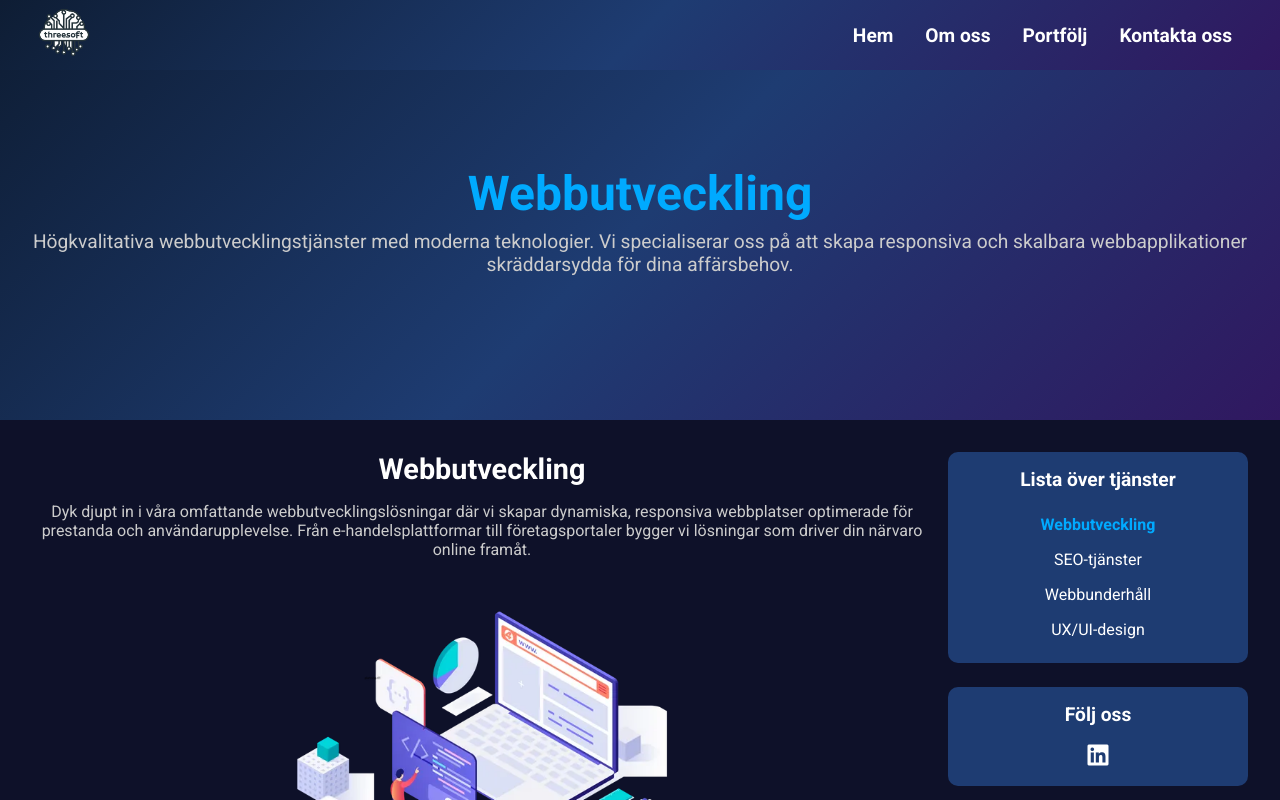
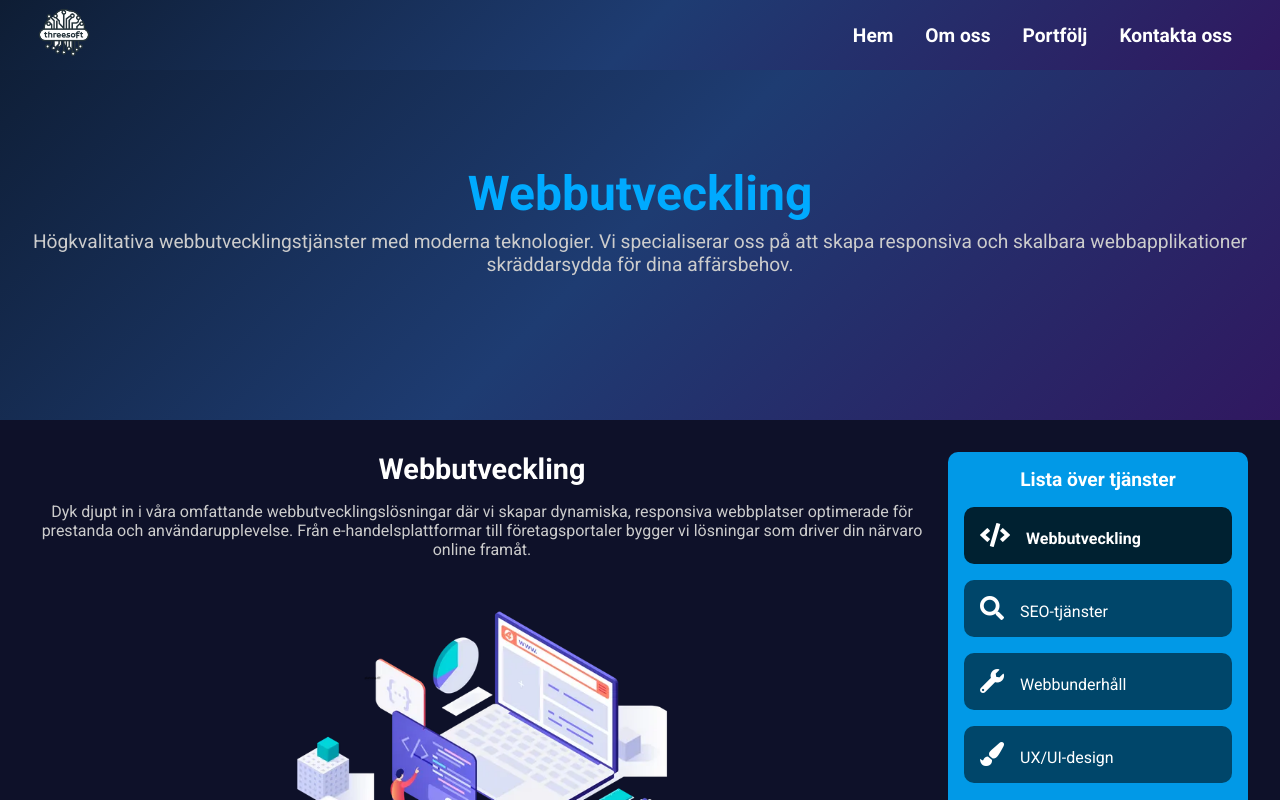
Before and after one commit to ejaz0/shirkat, a React (Create React App) app: page /service/1 in a window 1280 px wide. Shown: the top 800 px of the page. Built offline with nearby package versions, Linux system fonts and the light colour scheme.

Commit message:
Changed design of service details

```diff
--- a/public/index.html
+++ b/public/index.html
@@ -22,6 +22,12 @@
 
   <!-- Title -->
   <title>Threesoft - Your Partner in Web Development</title>
+  <link
+  rel="stylesheet"
+  href="https://cdnjs.cloudflare.com/ajax/libs/font-awesome/6.0.0-beta3/css/all.min.css"
+  integrity="sha384-k6RqeWeci5ZR/Lv4MR0sA0FfDOM1zPv6b2m1p+0FZjyy5yWmW1Rg5HTgQHcSkueZ"
+  crossorigin="anonymous"
+/>
 
   <!-- Favicon -->
   <link rel="icon" href="%PUBLIC_URL%/favicon.ico" type="image/x-icon" />
--- a/src/Components/ServiceDetail.js
+++ b/src/Components/ServiceDetail.js
@@ -22,25 +22,29 @@ const ServiceDetail = React.memo(() => {
             title: t('serviceDetail.webDevelopment.title'),
             description: t('serviceDetail.webDevelopment.description'),
             details: t('serviceDetail.webDevelopment.details'),
-            mainImage: WebdevImage
+            mainImage: WebdevImage,
+            icon: 'fas fa-code' // Font Awesome icon class
         },
         2: {
             title: t('serviceDetail.seoServices.title'),
             description: t('serviceDetail.seoServices.description'),
             details: t('serviceDetail.seoServices.details'),
-            mainImage: SeoImage
+            mainImage: SeoImage,
+            icon: 'fas fa-search' // Font Awesome icon class
         },
         3: {
             title: t('serviceDetail.webMaintenance.title'),
             description: t('serviceDetail.webMaintenance.description'),
             details: t('serviceDetail.webMaintenance.details'),
-            mainImage: MaintenanceImage
+            mainImage: MaintenanceImage,
+            icon: 'fas fa-wrench' // Font Awesome icon class
         },
         4: {
             title: t('serviceDetail.uxUiDesign.title'),
             description: t('serviceDetail.uxUiDesign.description'),
             details: t('serviceDetail.uxUiDesign.details'),
-            mainImage: UXImage
+            mainImage: UXImage,
+            icon: 'fas fa-paint-brush' // Font Awesome icon class
         }
     }), [t]);
 
@@ -72,9 +76,12 @@ const ServiceDetail = React.memo(() => {
                     <div className="service-list">
                         <h3>{t('serviceDetail.listOfServices')}</h3>
                         <ul>
-                            {Object.entries(serviceData).map(([key, { title }]) => (
+                            {Object.entries(serviceData).map(([key, { title, icon }]) => (
                                 <li key={key} className={id === key ? 'active' : ''}>
-                                    <Link to={`/service/${key}`}>{title}</Link>
+                                    <Link to={`/service/${key}`}>
+                                        <i className={icon}></i>
+                                        {title}
+                                    </Link>
                                 </li>
                             ))}
                         </ul>
--- a/src/Styles/Css/ServiceDetail.css
+++ b/src/Styles/Css/ServiceDetail.css
@@ -86,15 +86,13 @@
 }
 
 .service-list,
-.service-assets,
 .service-follow {
-    background-color: #1e3c72;
+    background: rgba(0, 168, 252, 0.9);
     padding: 1rem;
     border-radius: 10px;
 }
 
 .service-list h3,
-.service-assets h3,
 .service-follow h3 {
     font-size: 1.2rem;
     margin-bottom: 1rem;
@@ -109,35 +107,30 @@
 
 .service-list li {
     font-size: 1rem;
-    padding: 0.5rem 0;
+    padding: 1rem;
     color: #ffffff;
     cursor: pointer;
+    display: flex;
+    align-items: center;
+    border-radius: 10px;
+    transition: background 0.3s ease, color 0.3s ease;
+    margin-bottom: 1rem; /* Spacing between items */
+    background: rgba(0, 36, 53, 0.7); /* Item background color */
 }
 
 .service-list li.active {
+    background: rgb(0, 33, 49); /* Active item background color */
     font-weight: bold;
-    color: #00aaff;
+    color: #ffffff;
 }
 
-.service-assets p {
-    font-size: 0.9rem;
-    color: #cccccc;
-    margin-bottom: 1rem;
+.service-list li:hover {
+    background-color: #003766; /* Hover background color */
 }
 
-.service-assets button {
-    width: 100%;
-    padding: 0.5rem;
-    margin-bottom: 0.5rem;
-    background-color: #00aaff;
-    border: none;
-    color: #ffffff;
-    cursor: pointer;
-    border-radius: 5px;
-}
-
-.service-assets button:hover {
-    background-color: #008ecc;
+.service-list li i {
+    margin-right: 1rem;
+    font-size: 1.5rem;
 }
 
 .service-follow .social-icons {
@@ -191,4 +184,12 @@
     .service-main p {
         font-size: 0.9rem;
     }
+
+    .service-list li {
+        padding: 0.75rem;
+    }
+
+    .service-list li i {
+        margin-right: 0.5rem;
+    }
 }
```
